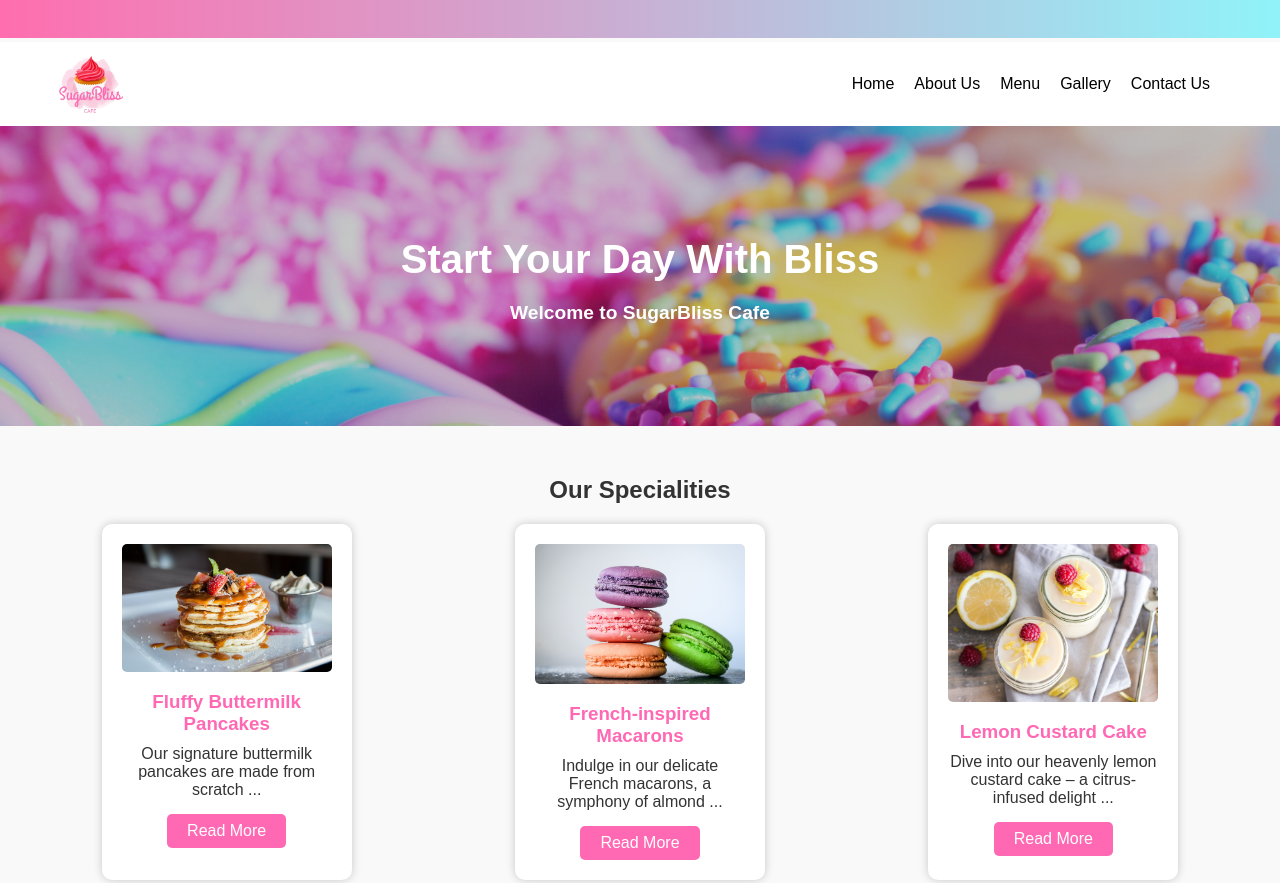
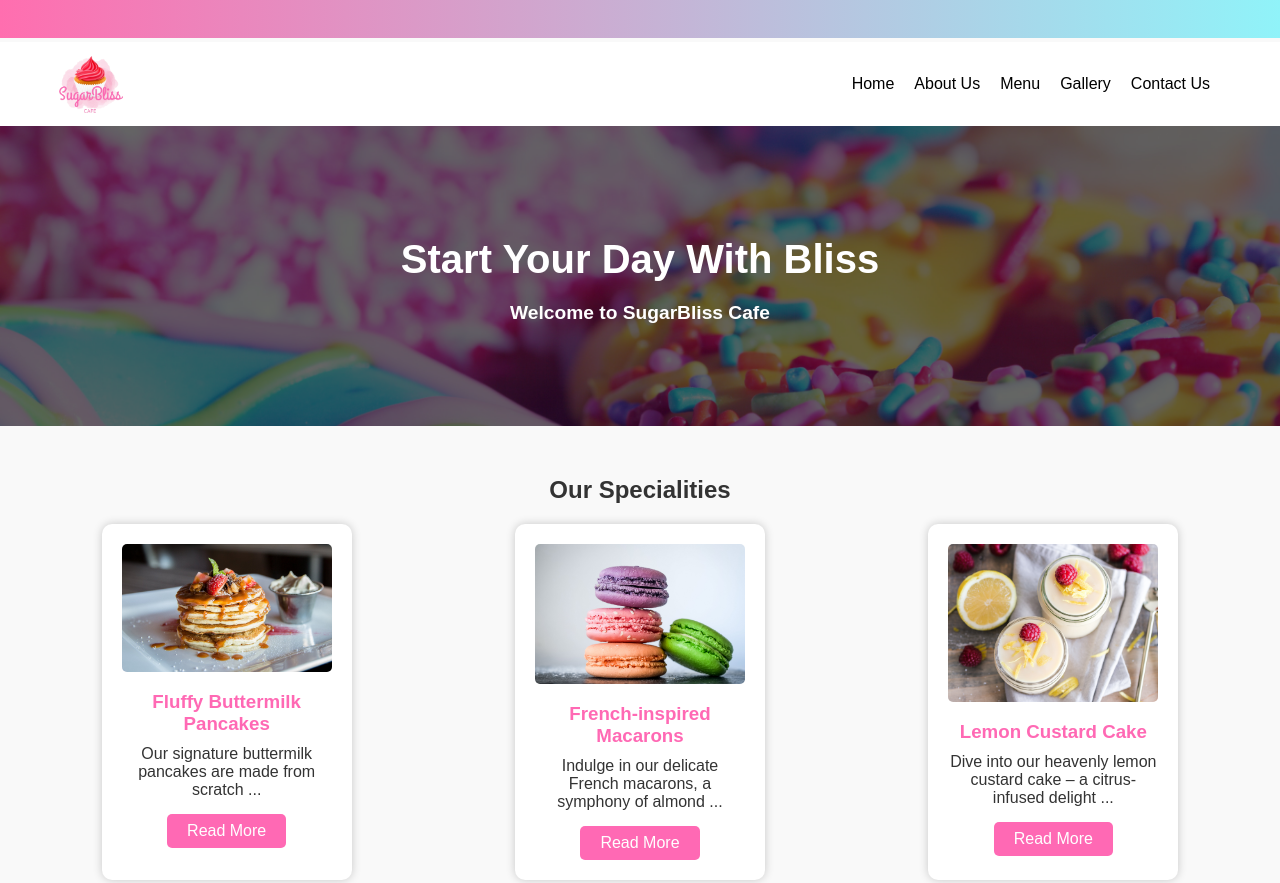
Before and after one commit to khadkasalina/sugarblissfixed, a plain HTML site: page index.html in a window 1280 px wide. Shown: the top 883 px of the page. Drawn offline with Linux system fonts and the light colour scheme.

Commit message:
Update styles.css

```diff
--- a/styles.css
+++ b/styles.css
@@ -601,7 +601,7 @@ marquee {
 
 /* Hero section */
 .hero {
-  background-color: rgba(0, 0, 0, 0.22); /* Black w/opacity/see-through */
+  background-color: rgba(0, 0, 0, 0.6); /* Darker semi-transparent background */
   color: white;
   font-weight: bold;
   position: absolute;
```
